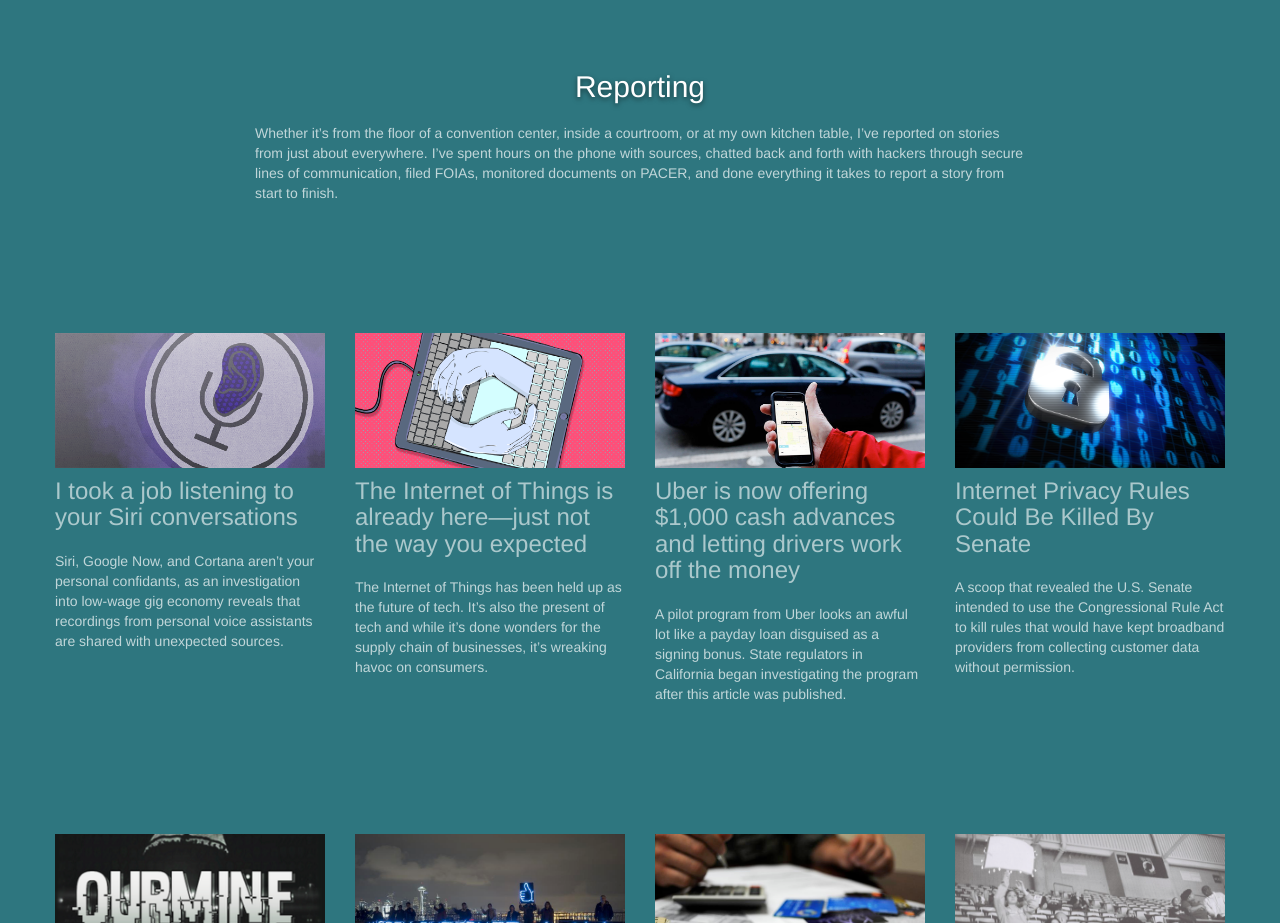
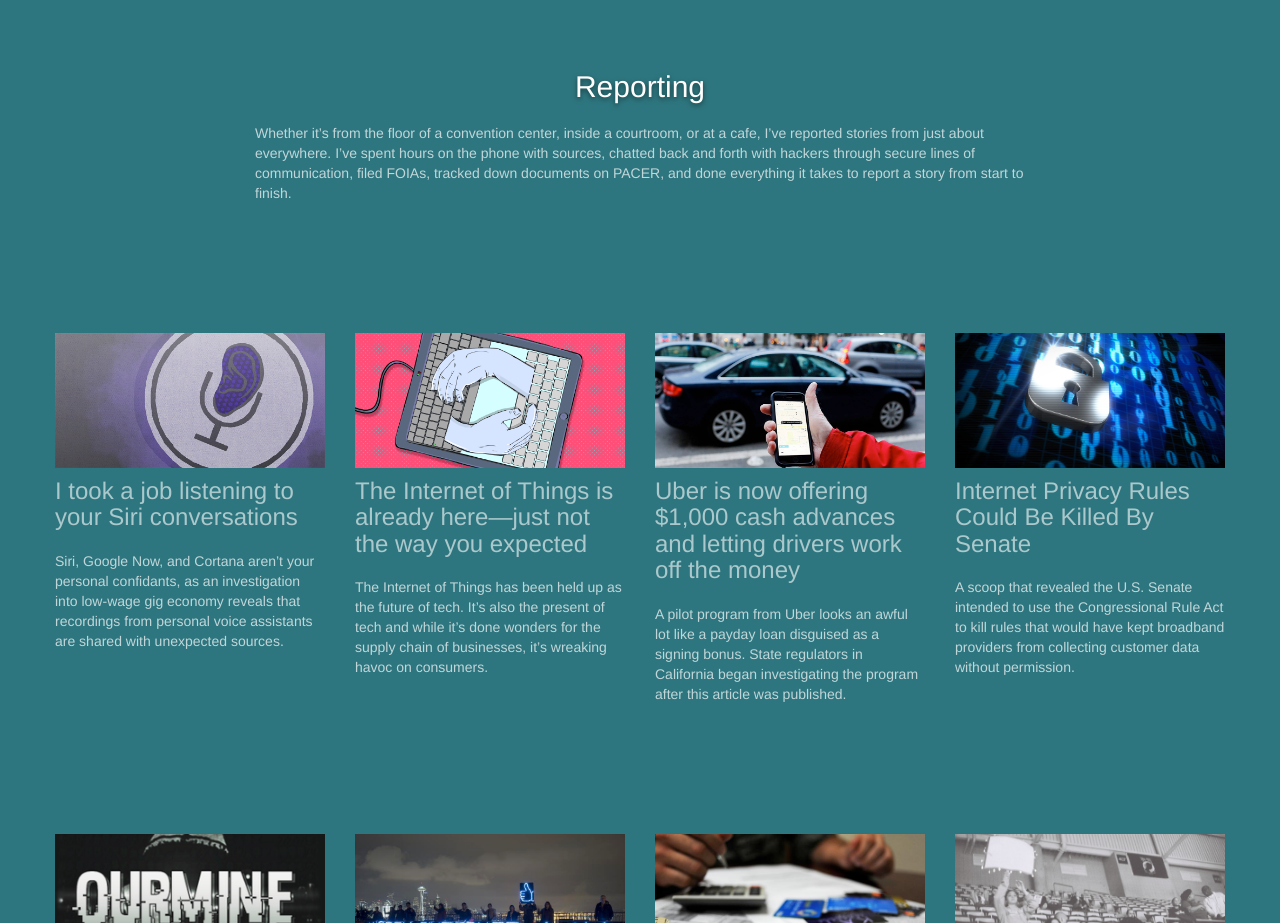
Before and after one commit to ajdellinger/ajdellinger.github.io, a plain HTML site: page ajdellinger2/index.html in a window 1280 px wide. Shown: the part 840-1763 px from the top of the page. Drawn offline with Linux system fonts and the light colour scheme.

Commit message:
Update index.html

```diff
--- a/ajdellinger2/index.html
+++ b/ajdellinger2/index.html
@@ -95,7 +95,7 @@
 					Reporting
 				</h2>
 				<p class="animated fadeIn">
-					Whether it&rsquo;s from the floor of a convention center, inside a courtroom, or at my own kitchen table, I&rsquo;ve reported on stories from just about everywhere. I&rsquo;ve spent hours on the phone with sources, chatted back and forth with hackers through secure lines of communication, filed FOIAs, monitored documents on PACER, and done everything it takes to report a story from start to finish.
+					Whether it&rsquo;s from the floor of a convention center, inside a courtroom, or at a cafe, I&rsquo;ve reported stories from just about everywhere. I&rsquo;ve spent hours on the phone with sources, chatted back and forth with hackers through secure lines of communication, filed FOIAs, tracked down documents on PACER, and done everything it takes to report a story from start to finish.
 				</p>
 			</div>
 		</div>
```
